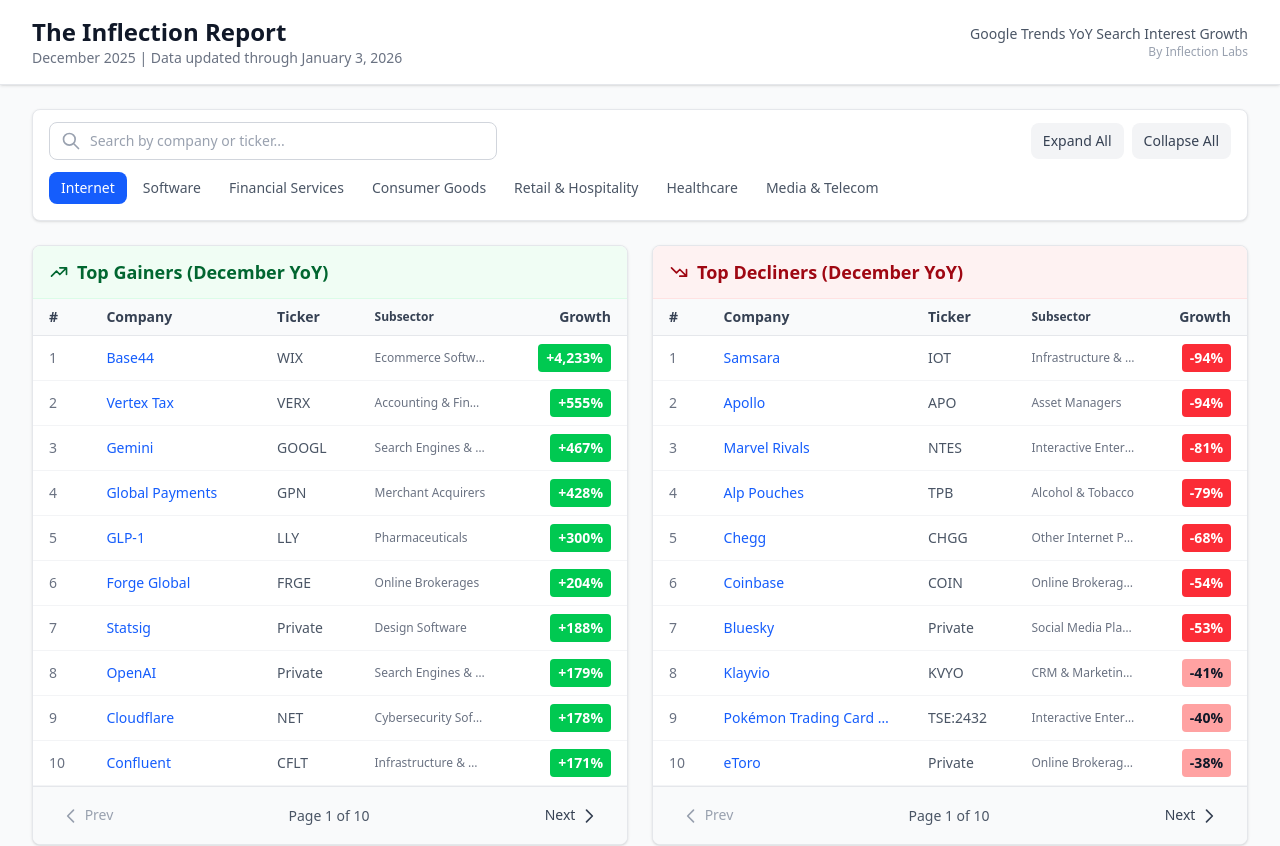
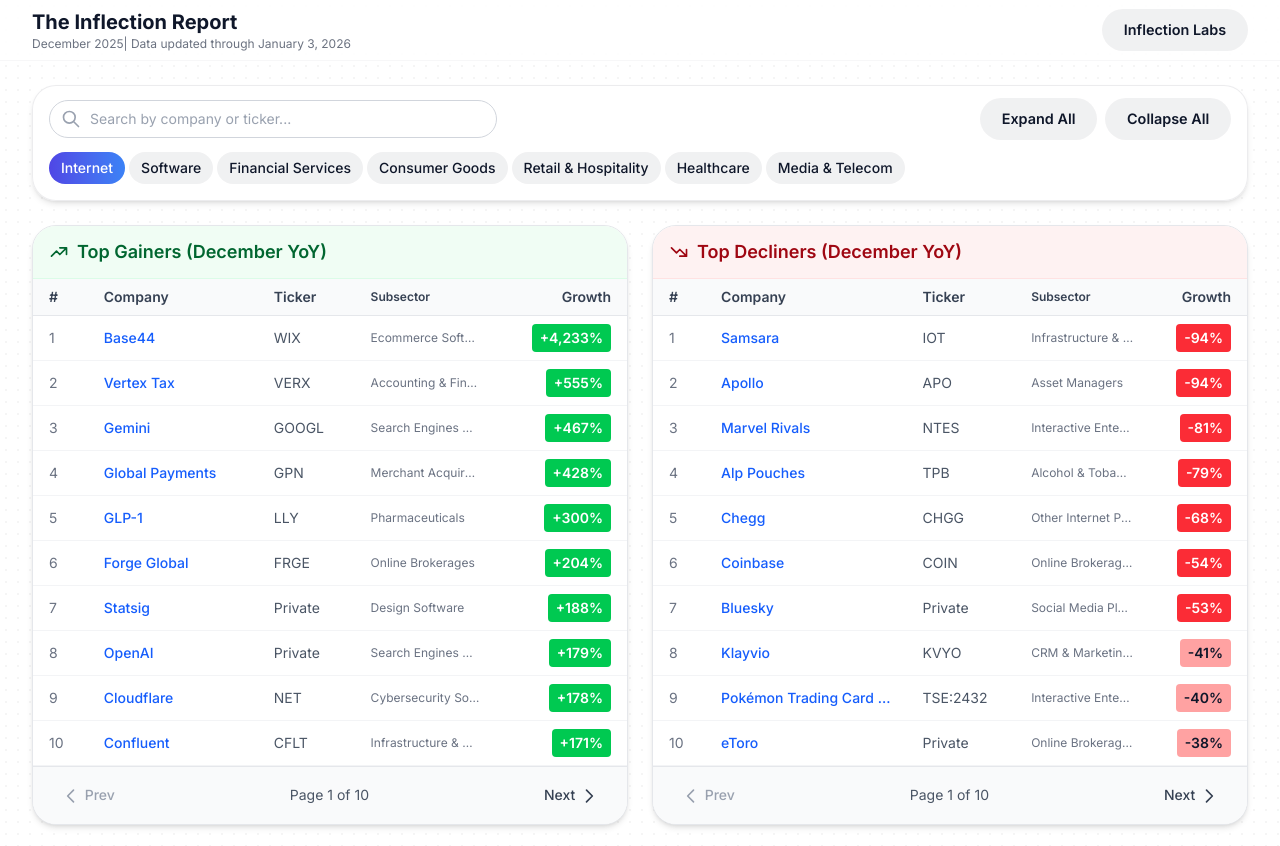
Before and after one commit to emersonwalsh/inflection-report, an Angular app: page / in a window 1280 px wide. Shown: the top 846 px of the page. Built offline with nearby package versions, Linux system fonts and the light colour scheme.

Commit message:
new style

```diff
--- a/src/app/app.html
+++ b/src/app/app.html
@@ -1,15 +1,12 @@
-<header class="sticky top-0 z-30 bg-white shadow-sm border-b border-gray-200">
-  <div class="max-w-7xl mx-auto px-4 py-4 sm:px-6 lg:px-8">
-    <div class="flex items-center justify-between">
-      <div>
-        <h1 class="text-2xl font-bold text-gray-900">The Inflection Report</h1>
-        <p class="text-sm text-gray-500">December 2025 | Data updated through January 3, 2026</p>
-      </div>
-      <div class="text-right hidden sm:block">
-        <p class="text-sm text-gray-600">Google Trends YoY Search Interest Growth</p>
-        <p class="text-xs text-gray-400">By Inflection Labs</p>
-      </div>
+<header class="sticky top-0 z-30 bg-white/80 backdrop-blur-xl backdrop-saturate-[180%] border-b border-[rgba(15,23,42,0.03)]">
+  <div class="max-w-7xl mx-auto px-4 sm:px-6 lg:px-8 h-[60px] flex items-center justify-between">
+    <div>
+      <h1 class="text-xl font-bold text-[#0f172a]">The Inflection Report</h1>
+      <p class="text-xs text-[#6b7280] flex">December 2025<span class="hidden sm:block">| Data updated through January 3, 2026</span></p>
     </div>
+    <a href="https://inflectionlabs.io" target="_blank" class="btn btn-ghost text-sm hidden sm:inline-flex">
+      Inflection Labs
+    </a>
   </div>
 </header>
 
@@ -17,8 +14,23 @@
   <router-outlet />
 </main>
 
-<footer class="bg-gray-100 border-t border-gray-200 mt-8">
-  <div class="max-w-7xl mx-auto px-4 py-4 sm:px-6 lg:px-8 text-center text-sm text-gray-500">
-    Data source: Google Trends | Inflection Labs
+<footer class="bg-white border-t border-[rgba(15,23,42,0.05)] mt-8 py-6">
+  <div class="max-w-7xl mx-auto px-4 sm:px-6 lg:px-8">
+    <!-- Mobile only: Data updated and Inflection Labs link -->
+    <div class="sm:hidden flex flex-col items-center gap-3 mb-4 pb-4 border-b border-[rgba(15,23,42,0.05)]">
+      <p class="text-xs text-[#6b7280]">Data updated through January 3, 2026</p>
+      <a href="https://inflectionlabs.io" target="_blank" class="btn btn-ghost text-sm">
+        Inflection Labs
+      </a>
+    </div>
+    <div class="flex flex-col sm:flex-row items-center justify-between gap-4">
+      <p class="text-sm text-[#6b7280]">&copy; 2025 Inflection Labs. All rights reserved.</p>
+      <div class="flex items-center gap-4">
+        <a href="mailto:research@inflectionlabs.io" class="text-sm text-[#6b7280] hover:text-[#0f172a] transition-colors">Contact</a>
+        <a href="https://x.com/Inflection_Labs" target="_blank" class="text-[#6b7280] hover:text-[#0f172a] transition-colors">
+          <svg class="w-5 h-5" fill="currentColor" viewBox="0 0 24 24"><path d="M18.244 2.25h3.308l-7.227 8.26 8.502 11.24H16.17l-5.214-6.817L4.99 21.75H1.68l7.73-8.835L1.254 2.25H8.08l4.713 6.231zm-1.161 17.52h1.833L7.084 4.126H5.117z"/></svg>
+        </a>
+      </div>
+    </div>
   </div>
 </footer>
--- a/src/app/pages/report/report.component.html
+++ b/src/app/pages/report/report.component.html
@@ -24,7 +24,7 @@
                 [href]="selectedCompany()!.googleTrendsUrl"
                 target="_blank"
                 rel="noopener noreferrer"
-                class="inline-flex items-center gap-2 px-3 py-1.5 text-sm font-medium text-blue-600 bg-blue-50 rounded-lg hover:bg-blue-100 transition-colors"
+                class="btn btn-primary text-sm"
               >
                 <svg class="w-4 h-4" fill="none" stroke="currentColor" viewBox="0 0 24 24">
                   <path stroke-linecap="round" stroke-linejoin="round" stroke-width="2" d="M10 6H6a2 2 0 00-2 2v10a2 2 0 002 2h10a2 2 0 002-2v-4M14 4h6m0 0v6m0-6L10 14" />
@@ -80,7 +80,7 @@
 }
 
 <!-- Sticky Search and Controls Bar -->
-<div class="sticky top-[89px] sm:top-[73px] z-20 bg-white border border-gray-200 rounded-lg shadow-sm py-3 px-4 mb-6">
+<div class="sticky top-[68px] z-20 bg-white/90 backdrop-blur-lg border border-[rgba(15,23,42,0.08)] rounded-lg shadow-md py-3 px-4 mb-6">
   <!-- Top row: Search and Controls -->
   <div class="flex flex-row gap-3 items-center justify-between">
     <!-- Mobile: Hamburger Menu Button -->
@@ -131,13 +131,13 @@
       }
       <button
         (click)="expandAll()"
-        class="px-3 py-2 text-sm rounded-lg bg-gray-100 hover:bg-gray-200 text-gray-700 font-medium transition-colors hidden sm:block"
+        class="btn btn-ghost text-sm hidden sm:inline-flex"
       >
         Expand All
       </button>
       <button
         (click)="collapseAll()"
-        class="px-3 py-2 text-sm rounded-lg bg-gray-100 hover:bg-gray-200 text-gray-700 font-medium transition-colors hidden sm:block"
+        class="btn btn-ghost text-sm hidden sm:inline-flex"
       >
         Collapse All
       </button>
@@ -149,10 +149,10 @@
     @for (sector of reportData.sectors; track sector.name) {
       <button
         (click)="scrollToSector(sector.name)"
-        class="px-3 py-1.5 text-sm font-medium rounded-lg whitespace-nowrap transition-colors"
+        class="px-3 py-1.5 text-sm font-medium rounded-full whitespace-nowrap transition-all"
         [class]="activeSector() === sector.name
-          ? 'bg-blue-600 text-white'
-          : 'text-gray-600 hover:bg-gray-100'"
+          ? 'bg-gradient-to-r from-[#4f46e5] to-[#3b82f6] text-white'
+          : 'text-[#0f172a] bg-[rgba(15,23,42,0.06)] hover:bg-[rgba(15,23,42,0.1)]'"
       >
         {{ sector.name }}
       </button>
@@ -166,10 +166,10 @@
         @for (sector of reportData.sectors; track sector.name) {
           <button
             (click)="scrollToSector(sector.name)"
-            class="px-3 py-2 text-sm font-medium rounded-lg text-left transition-colors"
+            class="px-3 py-2 text-sm font-medium rounded-full text-left transition-all"
             [class]="activeSector() === sector.name
-              ? 'bg-blue-600 text-white'
-              : 'bg-gray-100 text-gray-700 hover:bg-gray-200'"
+              ? 'bg-gradient-to-r from-[#4f46e5] to-[#3b82f6] text-white'
+              : 'bg-[rgba(15,23,42,0.06)] text-[#0f172a] hover:bg-[rgba(15,23,42,0.1)]'"
           >
             {{ sector.name }}
           </button>
@@ -179,13 +179,13 @@
       <div class="flex gap-2 mt-3 pt-3 border-t border-gray-200">
         <button
           (click)="expandAll()"
-          class="flex-1 px-3 py-2 text-sm rounded-lg bg-gray-100 hover:bg-gray-200 text-gray-700 font-medium transition-colors"
+          class="btn btn-ghost text-sm flex-1"
         >
           Expand All
         </button>
         <button
           (click)="collapseAll()"
-          class="flex-1 px-3 py-2 text-sm rounded-lg bg-gray-100 hover:bg-gray-200 text-gray-700 font-medium transition-colors"
+          class="btn btn-ghost text-sm flex-1"
         >
           Collapse All
         </button>
@@ -198,7 +198,7 @@
 @if (!searchQuery()) {
   <div class="grid grid-cols-1 lg:grid-cols-2 gap-6 mb-8">
     <!-- Top Gainers -->
-    <div class="bg-white rounded-lg shadow border border-gray-200 overflow-hidden">
+    <div class="bg-white rounded-lg shadow-md border border-gray-200 overflow-hidden">
       <div class="px-4 py-3 bg-green-50 border-b border-green-100">
         <h2 class="text-lg font-semibold text-green-800 flex items-center gap-2">
           <svg class="w-5 h-5" fill="none" stroke="currentColor" viewBox="0 0 24 24">
@@ -214,7 +214,7 @@
               <th class="px-4 py-2 text-left font-semibold text-gray-700">#</th>
               <th class="px-4 py-2 text-left font-semibold text-gray-700">Company</th>
               <th class="px-4 py-2 text-left font-semibold text-gray-700">Ticker</th>
-              <th class="px-4 py-2 text-left font-semibold text-gray-700 text-xs">Subsector</th>
+              <th class="px-4 py-2 text-left font-semibold text-gray-700 text-xs hidden sm:table-cell">Subsector</th>
               <th class="px-4 py-2 text-right font-semibold text-gray-700">Growth</th>
             </tr>
           </thead>
@@ -230,7 +230,7 @@
                   {{ company.searchQuery }}
                 </td>
                 <td class="px-4 py-2 text-gray-600 whitespace-nowrap">{{ company.ticker }}</td>
-                <td class="px-4 py-2 text-gray-500 text-xs whitespace-nowrap overflow-hidden text-ellipsis max-w-[120px]" [title]="company.subsectorName">{{ company.subsectorName }}</td>
+                <td class="px-4 py-2 text-gray-500 text-xs whitespace-nowrap overflow-hidden text-ellipsis max-w-[120px] hidden sm:table-cell" [title]="company.subsectorName">{{ company.subsectorName }}</td>
                 <td class="px-4 py-2 text-right">
                   <span class="inline-block px-2 py-1 rounded text-sm font-semibold" [class]="getGrowthClass(company.decemberGrowth)">
                     {{ formatValue(company.decemberGrowth) }}
@@ -272,7 +272,7 @@
     </div>
 
     <!-- Top Decliners -->
-    <div class="bg-white rounded-lg shadow border border-gray-200 overflow-hidden">
+    <div class="bg-white rounded-lg shadow-md border border-gray-200 overflow-hidden">
       <div class="px-4 py-3 bg-red-50 border-b border-red-100">
         <h2 class="text-lg font-semibold text-red-800 flex items-center gap-2">
           <svg class="w-5 h-5" fill="none" stroke="currentColor" viewBox="0 0 24 24">
@@ -288,7 +288,7 @@
               <th class="px-4 py-2 text-left font-semibold text-gray-700">#</th>
               <th class="px-4 py-2 text-left font-semibold text-gray-700">Company</th>
               <th class="px-4 py-2 text-left font-semibold text-gray-700">Ticker</th>
-              <th class="px-4 py-2 text-left font-semibold text-gray-700 text-xs">Subsector</th>
+              <th class="px-4 py-2 text-left font-semibold text-gray-700 text-xs hidden sm:table-cell">Subsector</th>
               <th class="px-4 py-2 text-right font-semibold text-gray-700">Growth</th>
             </tr>
           </thead>
@@ -304,7 +304,7 @@
                   {{ company.searchQuery }}
                 </td>
                 <td class="px-4 py-2 text-gray-600 whitespace-nowrap">{{ company.ticker }}</td>
-                <td class="px-4 py-2 text-gray-500 text-xs whitespace-nowrap overflow-hidden text-ellipsis max-w-[120px]" [title]="company.subsectorName">{{ company.subsectorName }}</td>
+                <td class="px-4 py-2 text-gray-500 text-xs whitespace-nowrap overflow-hidden text-ellipsis max-w-[120px] hidden sm:table-cell" [title]="company.subsectorName">{{ company.subsectorName }}</td>
                 <td class="px-4 py-2 text-right">
                   <span class="inline-block px-2 py-1 rounded text-sm font-semibold" [class]="getGrowthClass(company.decemberGrowth)">
                     {{ formatValue(company.decemberGrowth) }}
@@ -349,7 +349,7 @@
 
 <!-- No Results Message -->
 @if (!hasSearchResults()) {
-  <div class="bg-white rounded-lg shadow border border-gray-200 p-8 text-center">
+  <div class="bg-white rounded-lg shadow-md border border-gray-200 p-8 text-center">
     <svg class="mx-auto h-12 w-12 text-gray-400" fill="none" stroke="currentColor" viewBox="0 0 24 24">
       <path stroke-linecap="round" stroke-linejoin="round" stroke-width="2" d="M9.172 16.172a4 4 0 015.656 0M9 10h.01M15 10h.01M21 12a9 9 0 11-18 0 9 9 0 0118 0z" />
     </svg>
@@ -357,7 +357,7 @@
     <p class="mt-1 text-sm text-gray-500">No companies match "{{ searchQuery() }}". Try a different search term.</p>
     <button
       (click)="clearSearch()"
-      class="mt-4 px-4 py-2 bg-blue-600 text-white rounded-lg hover:bg-blue-700 transition-colors"
+      class="btn btn-primary mt-4"
     >
       Clear search
     </button>
@@ -380,13 +380,13 @@
         <!-- Subsectors -->
         <div class="space-y-3">
           @for (subsector of sector.subsectors; track subsector.name) {
-            <div class="bg-white rounded-lg shadow border border-gray-200 overflow-hidden">
+            <div class="bg-white rounded-lg shadow-md border border-gray-200 overflow-hidden">
               <!-- Subsector Header -->
               <button
                 (click)="toggleSubsector(sector.name, subsector.name)"
                 class="w-full px-4 py-3 flex items-center justify-between bg-gray-50 hover:bg-gray-100 transition-colors"
               >
-                <h3 class="text-base font-semibold text-gray-800">{{ subsector.name }}</h3>
+                <h3 class="text-base font-semibold text-gray-800 text-left">{{ subsector.name }}</h3>
                 <div class="flex items-center gap-3">
                   <span class="text-sm text-gray-500">{{ subsector.companies.length }} companies</span>
                   <svg
@@ -540,7 +540,7 @@
 }
 
 <!-- Legend -->
-<div class="mt-8 p-4 bg-white rounded-lg shadow border border-gray-200">
+<div class="mt-8 p-4 bg-white rounded-lg shadow-md border border-gray-200">
   <h4 class="font-semibold text-gray-700 mb-3">Growth Legend (YoY Change)</h4>
   <div class="flex flex-wrap gap-4 text-sm">
     <div class="flex items-center gap-2">
--- a/src/index.html
+++ b/src/index.html
@@ -6,6 +6,9 @@
   <base href="/">
   <meta name="viewport" content="width=device-width, initial-scale=1">
   <link rel="icon" type="image/x-icon" href="favicon.ico">
+  <link rel="preconnect" href="https://fonts.googleapis.com">
+  <link rel="preconnect" href="https://fonts.gstatic.com" crossorigin>
+  <link href="https://fonts.googleapis.com/css2?family=Inter:wght@400;500;600;700&display=swap" rel="stylesheet">
 </head>
 <body>
   <app-root></app-root>
--- a/src/styles.scss
+++ b/src/styles.scss
@@ -1,8 +1,60 @@
 @use "tailwindcss";
+
+/* CSS Variables matching inflectionlabs.io */
+:root {
+  --bg: #ffffff;
+  --bg-muted: #f5f5f5;
+  --accent: #eef4ff;
+  --text: #0f172a;
+  --muted: #6b7280;
+  --border: rgba(15, 23, 42, 0.08);
+  --radius-lg: 1.5rem;
+  --radius-md: 1rem;
+  --shadow-sm: 0 10px 30px rgba(15, 23, 42, 0.05);
+}
 
 /* Custom global styles */
 body {
-  @apply bg-gray-50 text-gray-900 font-sans;
+  background: var(--bg);
+  color: var(--text);
+  font-family: 'Inter', system-ui, -apple-system, BlinkMacSystemFont, 'Segoe UI', sans-serif;
+  background-image: radial-gradient(circle, rgba(0, 0, 0, 0.04) 1px, transparent 1px);
+  background-size: 12px 12px;
+  line-height: 1.6;
+}
+
+/* Button styles */
+.btn {
+  // display: inline-flex;
+  align-items: center;
+  justify-content: center;
+  gap: 0.4rem;
+  font-weight: 600;
+  border-radius: 999px;
+  border: 1px solid transparent;
+  text-decoration: none;
+  padding: 0.6rem 1.3rem;
+  font-size: 0.9rem;
+  cursor: pointer;
+  transition: background 0.3s ease;
+}
+
+.btn-primary {
+  background: linear-gradient(135deg, #4f46e5, #3b82f6);
+  color: #fff;
+}
+
+.btn-primary:hover {
+  background: linear-gradient(135deg, #3b82f6, #2563eb);
+}
+
+.btn-ghost {
+  background: rgba(15, 23, 42, 0.06);
+  color: #0f172a;
+}
+
+.btn-ghost:hover {
+  background: rgba(15, 23, 42, 0.1);
 }
 
 /* Table styles */
```
